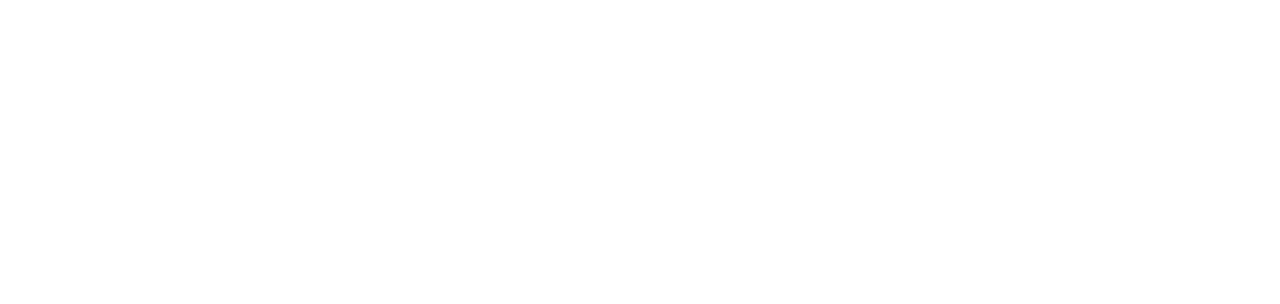
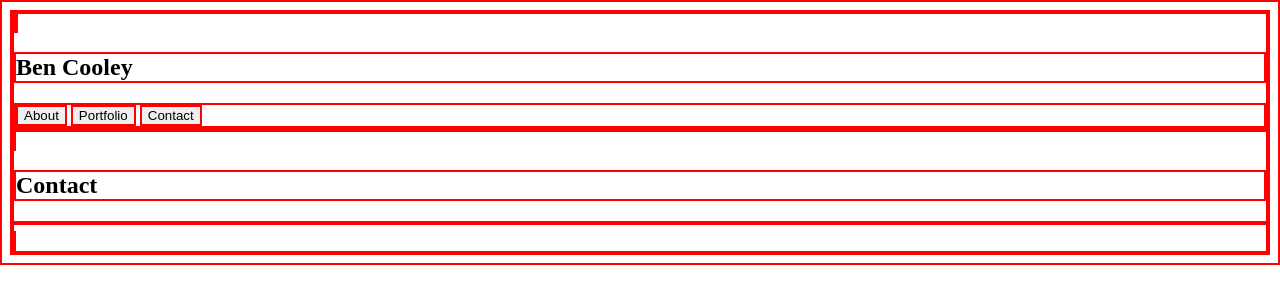
Before and after one commit to be-cool/Basic-Portfolio, a plain HTML site: page contact.html in a window 1280 px wide. Drawn offline with Linux system fonts and the light colour scheme.

Commit message:
added basic code for all three html

```diff
--- a/assets/css/style.css
+++ b/assets/css/style.css
@@ -1,3 +1,6 @@
+* {
+    border: 2px solid red;
+}
 body {
-
+    overflow: auto;
 }
--- a/contact.html
+++ b/contact.html
@@ -0,0 +1,32 @@
+<!DOCTYPE html>
+<html lang="en">
+<head>
+    <meta charset="UTF-8">
+    <meta name="viewport" content="width=device-width, initial-scale=1.0">
+    <meta http-equiv="X-UA-Compatible" content="ie=edge">
+    <title>Contact</title>
+    <link rel="stylesheet" href="assets/css/style.css"
+</head>
+
+<body>
+    <div>
+        <!-- trying to use this box to fill in the space to the left of where my name should be -->
+        <box> </box>
+            <h2>Ben Cooley</h2>
+            <!-- still need to figure out how to make the buttons not buttons, but on the tab -->
+            <div class="tab">
+                <button class="tablinks" onclick= "window.location.href = 'index.html'">About</button>
+                <button class="tablinks" onclick= "window.location.href = 'portfolio.html'">Portfolio</button>
+                <button class="tablinks" onclick= "window.location.href = 'contact.html'">Contact</button>
+            </div>
+    </div>
+
+    <div>
+            <!-- trying to make another box for the text and image section in middle of page here -->
+            <box>
+                <h2>Contact</h2>
+                    <hr>
+
+            </box>
+    </div>
+</body>
```
Also changed, not shown: index.html (+6 -3 lines), portfolio.html (+32 -0 lines), assets/images/profile picture.jpeg (added).
